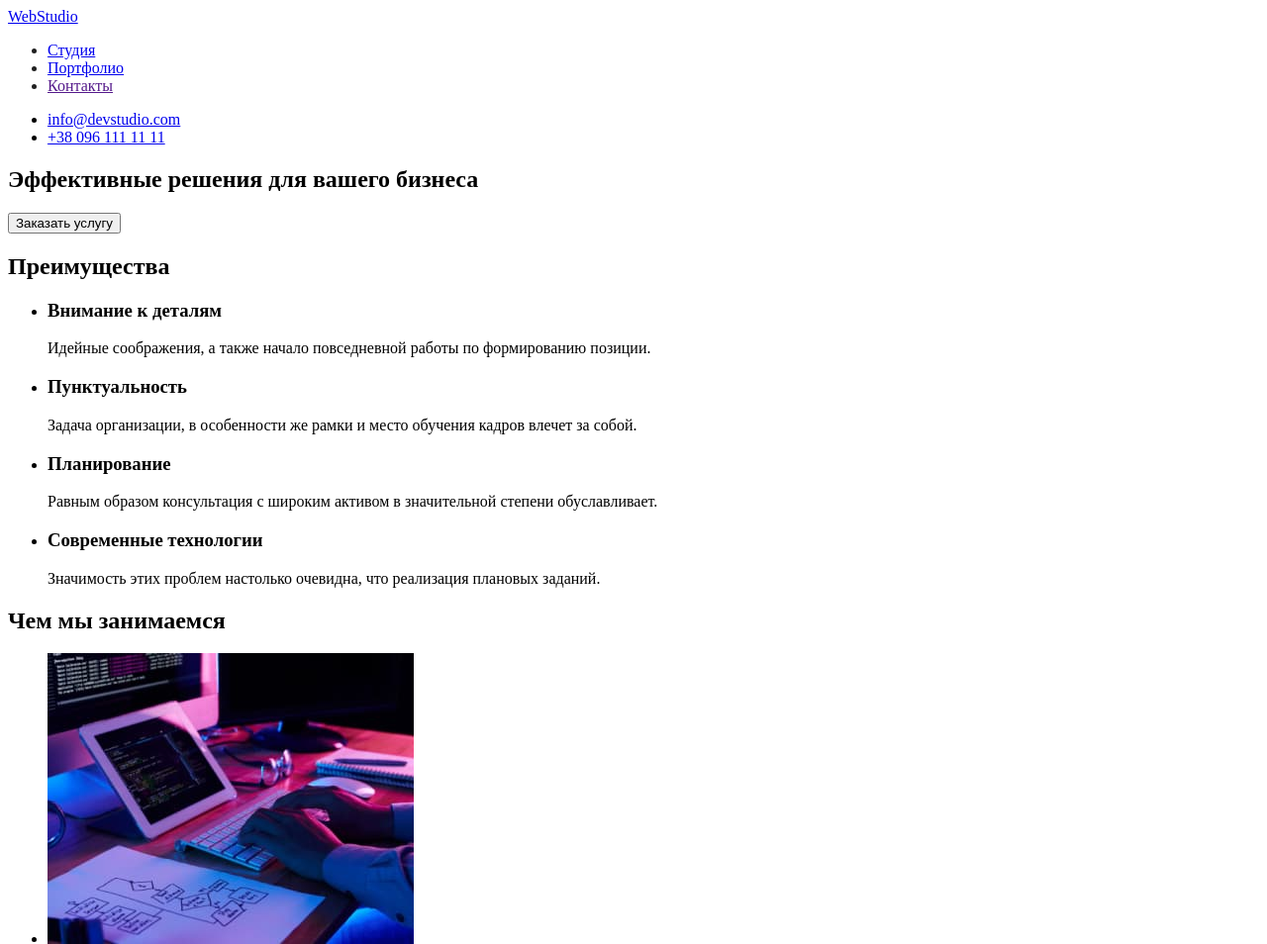
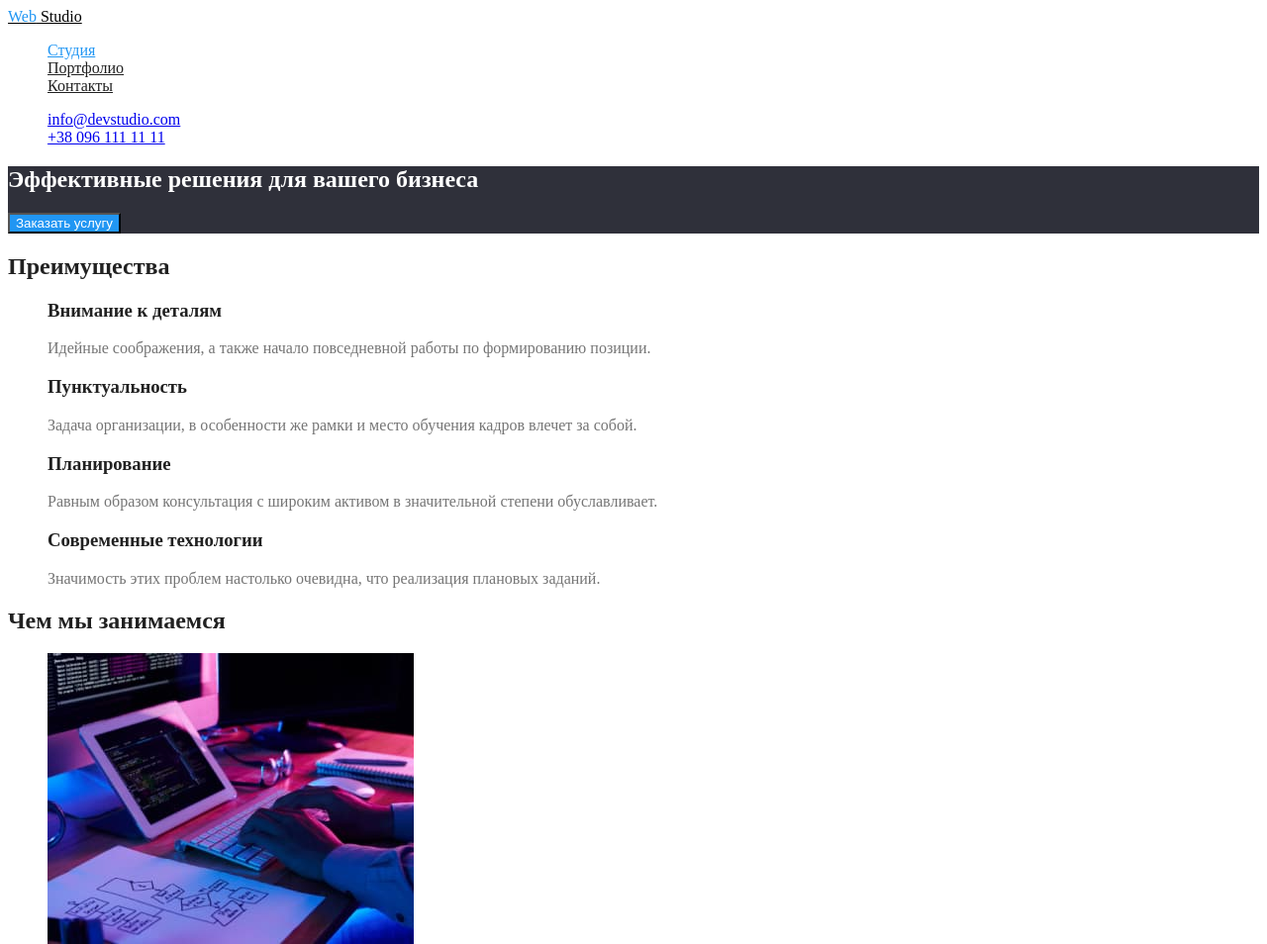
Before and after one commit to Arthurosh/goit-markup-hw-02, a plain HTML site: page index.html in a window 1280 px wide. Shown: the top 954 px of the page at 99% size. Drawn offline with Linux system fonts and the light colour scheme.

Commit message:
Розмітка кольору тексту

```diff
--- a/css/styles.css
+++ b/css/styles.css
@@ -1,9 +1,73 @@
+/* Основной - #757575 */
+/* Вторичный - #212121 */
+/* Белый - #ffffff */
+/* Прозрачный - rgba(255, 255, 255, 0.6 */
+/* Акцент -  #2196f3 */
+/* Вторичный цвет фона Герой - #2F303A */
+/* Вторичный цвет - #F5F4FA */
 
-.site-nav {
-    color: #212121;
+:root {
+	--primary-text-color: #757575;
+	--title-text-color: #212121;
+	--accent-color: #2196f3;
+	--primery-white-color: #ffffff;
 }
 
-.site-nav:hover,
-.site-nav:focus {
-    color: #2196F3;
+body {
+	background-color: var(--primery-white-color);
+	color: var(--primary-text-color);
 }
+
+.list {
+	list-style: none;
+}
+
+.logo {
+	color: #000000;
+}
+.logo-accent {
+	color: var(--accent-color);
+}
+
+/* Site nav */
+.site-nav .link {
+	color: var(--title-text-color);
+}
+
+.site-nav .link:hover,
+.site-nav .link:focus {
+	color: var(--accent-color);
+}
+
+.site-nav .link.current {
+	color: var(--accent-color);
+}
+
+/* Hero */
+.hero {
+	background-color: #2f303a;
+}
+
+.hero-title {
+	color: var(--primery-white-color);
+}
+
+.button {
+	color: var(--primery-white-color);
+	background-color: var(--accent-color);
+}
+
+/* Section */
+.section-title {
+	color: var(--title-text-color);
+}
+
+/* Features */
+.features .features-title {
+	color: var(--title-text-color);
+}
+
+/* Team */
+.team .team-title {
+	color: var(--title-text-color);
+}
--- a/index.html
+++ b/index.html
@@ -1,113 +1,106 @@
 <!DOCTYPE html>
 <html lang="ru">
 	<head>
-    <meta charset="UTF-8">
-    <meta http-equiv="X-UA-Compatible" content="IE=edge">
-    <meta name="viewport" content="width=device-width, initial-scale=1.0">
+		<meta charset="UTF-8" />
+		<meta http-equiv="X-UA-Compatible" content="IE=edge" />
+		<meta name="viewport" content="width=device-width, initial-scale=1.0" />
 		<title>Студия</title>
-    <link rel="stylesheet" href="./css/styles.css">
+		<link rel="stylesheet" href="./css/styles.css" />
 	</head>
 	<body>
-
 		<!-- Шапка сайта-->
 		<header class="page-header">
 			<nav>
-            <a href="./index.html" class="logo">WebStudio</a>
+				<a href="./index.html" class="logo">
+					<span class="logo-accent">Web</span>
+					Studio
+				</a>
 
-            <ul class="site-nav">
-                <li><a href="./index.html">Студия</a></li>
-                <li><a href="./portfolio.html">Портфолио</a></li>
-                <li><a href="">Контакты</a></li>
-
+				<ul class="site-nav list">
+					<li><a href="./index.html" class="link current">Студия</a></li>
+					<li><a href="./portfolio.html" class="link">Портфолио</a></li>
+					<li><a href="" class="link">Контакты</a></li>
 				</ul>
 			</nav>
 
-        <ul class="contact">
+			<ul class="list">
 				<li><a href="mailto:info@devstudio.com">info@devstudio.com</a></li>
 				<li><a href="tel:+380961111111">+38 096 111 11 11</a></li>
 			</ul>
 		</header>
 		<!-- Унікальний контент -->
 		<main>
-            <!-- Шапка -->
-            <section>
-                <h1>Эффективные решения для вашего бизнеса</h1>
-                <button type="button">Заказать услугу</button>
+			<!-- Герой -->
+			<section class="hero">
+				<h1 class="hero-title">Эффективные решения для вашего бизнеса</h1>
+				<button type="button" class="button">Заказать услугу</button>
 			</section>
 
 			<!-- Переваги -->
-            <section>
-                <h2>Преимущества</h2> <!--приховати в сss-->
-                <ul>
+			<section class="section">
+				<h2 class="section-title">Преимущества</h2>
+				<!--приховати в сss-->
+				<ul class="features list">
 					<li>
-                        <h3>Внимание к деталям</h3>
-                        <p>
-                            Идейные соображения, а также начало повседневной работы по формированию позиции.
-                        </p>
+						<h3 class="features-title">Внимание к деталям</h3>
+						<p>Идейные соображения, а также начало повседневной работы по формированию позиции.</p>
 					</li>
 
 					<li>
-                        <h3>Пунктуальность</h3>
-                        <p>
-                            Задача организации, в особенности же рамки и место обучения кадров влечет за собой.
-                        </p>
+						<h3 class="features-title">Пунктуальность</h3>
+						<p>Задача организации, в особенности же рамки и место обучения кадров влечет за собой.</p>
 					</li>
 
 					<li>
-                        <h3>Планирование</h3>
-                        <p>
-                            Равным образом консультация с широким активом в значительной степени обуславливает.
-                        </p>
+						<h3 class="features-title">Планирование</h3>
+						<p>Равным образом консультация с широким активом в значительной степени обуславливает.</p>
 					</li>
 
 					<li>
-                        <h3>Современные технологии</h3>
-                        <p>
-                            Значимость этих проблем настолько очевидна, что реализация плановых заданий.
-                        </p>
+						<h3 class="features-title">Современные технологии</h3>
+						<p>Значимость этих проблем настолько очевидна, что реализация плановых заданий.</p>
 					</li>
-
 				</ul>
 			</section>
 
 			<!-- Професійна діяльність компанії -->
-            <section>
-                <h2>Чем мы занимаемся</h2>
-                <ul>
+			<section class="section">
+				<h2 class="section-title">Чем мы занимаемся</h2>
+				<ul class="list">
 					<li>
-                        <img src="./images/box-1.jpg" alt="Десктопные приложения" width="370">
+						<img src="./images/box-1.jpg" alt="Десктопные приложения" width="370" />
 					</li>
 					<li>
-                        <img src="./images/box-2.jpg" alt="Мобильные приложения" width="370">
+						<img src="./images/box-2.jpg" alt="Мобильные приложения" width="370" />
 					</li>
 					<li>
-                        <img src="./images/box-3.jpg" alt="Дизайнерские решения" width="370">
+						<img src="./images/box-3.jpg" alt="Дизайнерские решения" width="370" />
 					</li>
 				</ul>
 			</section>
 
 			<!-- Команда -->
-            <section>
-                <h2>Наша команда</h2>
-                <ul>
+			<section class="section">
+				<h2 class="section-title">Наша команда</h2>
+				<ul class="team list">
 					<li>
-                        <img src="./images/img-1.jpg" alt="Игорь Демьяненко" width="270">
-                        <h3>Игорь Демьяненко</h3>
+						<img src="./images/img-1.jpg" alt="Игорь Демьяненко" width="270" />
+						<h3 class="team-title">Игорь Демьяненко</h3>
 						<p>Product Designer</p>
 					</li>
 					<li>
-                        <img src="./images/img-2.jpg" alt="Ольга Репина" width="270">
-                        <h3>Ольга Репина</h3>
+						<img src="./images/img-2.jpg" alt="Ольга Репина" width="270" />
+						<h3 class="team-title">Ольга Репина</h3>
 						<p>Frontend Developer</p>
 					</li>
 					<li>
-                        <img src="./images/img-3.jpg" alt="Николай Тарасов" width="270">
-                        <h3>Николай Тарасов</h3>
+						<img src="./images/img-3.jpg" alt="Николай Тарасов" width="270" />
+						<h3 class="team-title">Николай Тарасов</h3>
 						<p>Marketing</p>
 					</li>
 					<li>
-                        <img src="./images/img-4.jpg" alt="Михаил Ермаков" width="270">
-                        <h3>Михаил Ермаков</h3>
+						<img src="./images/img-4.jpg" alt="Михаил Ермаков" width="270" />
+						<h3 class="team-title">Михаил Ермаков</h3>
 						<p>UI Designer</p>
 					</li>
 				</ul>
@@ -117,11 +110,17 @@
 		<!-- Футер -->
 		<footer>
 			<div>
-            <a href="">WebStudio</a>
+				<a href="./index.html" class="logo">
+					<span class="logo-accent">Web</span>
+					Studio
+				</a>
 				<address>
-                <ul>
-                    <li><a href="https://goo.gl/maps/6p5DjgwjbaoBaa989" target="_blank" rel="noopener noreferrer nofollow">г.Киев,
-                            пр-т Леси Украинки, 26</a></li>
+					<ul class="list">
+						<li>
+							<a href="https://goo.gl/maps/6p5DjgwjbaoBaa989" target="_blank" rel="noopener noreferrer nofollow">
+								г.Киев, пр-т Леси Украинки, 26
+							</a>
+						</li>
 						<li><a href="mailto:info@devstudio.com">info@devstudio.com</a></li>
 						<li><a href="tel:+380961111111">+38 096 111 11 11</a></li>
 					</ul>
@@ -130,7 +129,7 @@
 
 			<!-- <div>
             <b>присоединяйтесь</b>
-            <ul>
+            <ul class="list">
                 <li><a href="" aria-label="Cсылка на Instagfam">Instagfam</a></li>
                 <li><a href="" aria-label="Cсылка на Twitter">Twitter</a></li>
                 <li><a href="" aria-label="Cсылка на Facebook">Facebook</a></li>
@@ -142,9 +141,6 @@
             <b>Подпишитесь на рассылку</b>
             <button type="button">Подписаться</button>
         </div> -->
-
-
 		</footer>
-
 	</body>
 </html>
```
Lines whose indentation alone changed are shown as unchanged.
